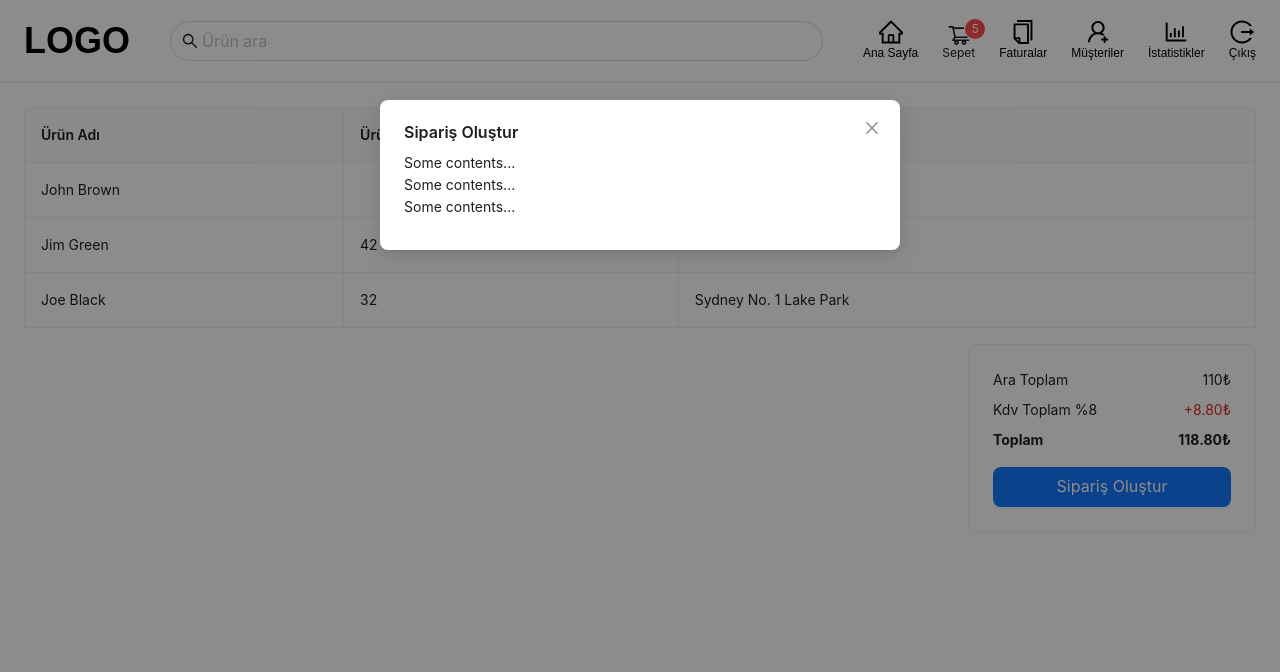
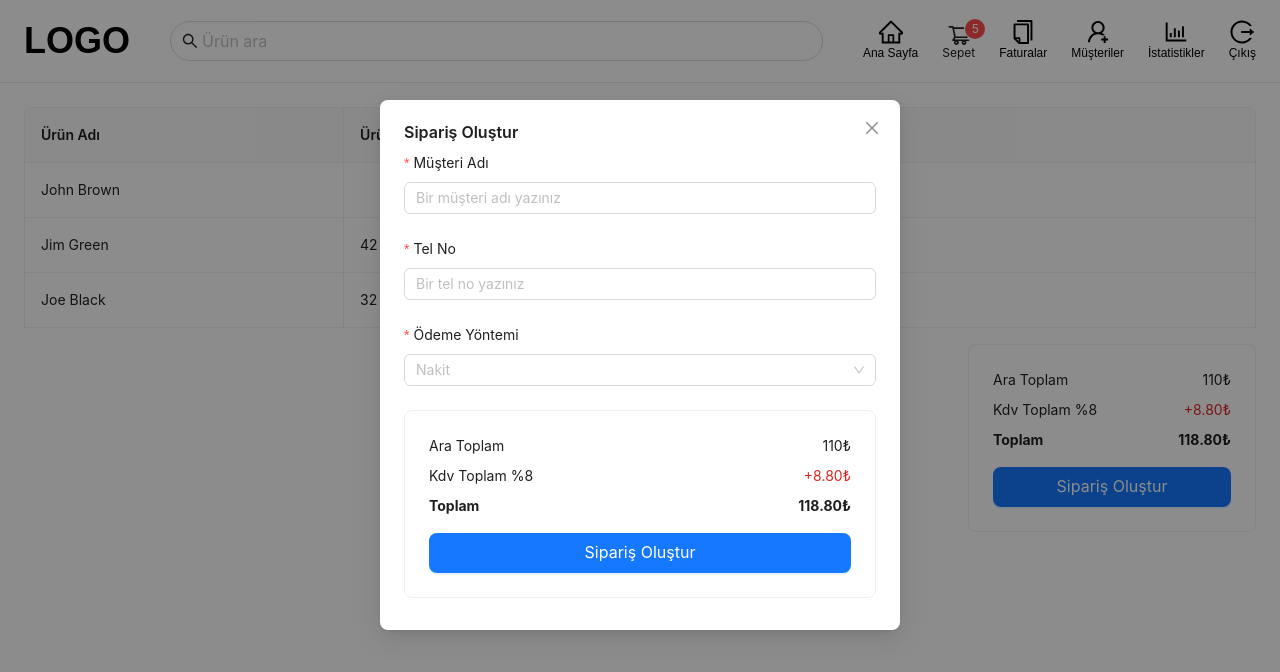
Before and after one commit to dev-ebruates/post-application, a React (Create React App) app: page /cart in a window 1280 px wide. Both pictures are taken after a click on the button "Sipariş Oluştur". Shown: the top 672 px of the page. Built offline with nearby package versions, Linux system fonts and the light colour scheme.

Commit message:
cartPage form oluşturuldu

```diff
--- a/src/pages/CreateBill.jsx
+++ b/src/pages/CreateBill.jsx
@@ -1,16 +1,58 @@
-import { Modal } from "antd";
+import { Modal, Form, Input, Select, Button, Card } from "antd";
 
-const CreateBill = ({isModalOpen, setIsModalOpen}) => {
+const CreateBill = ({ isModalOpen, setIsModalOpen }) => {
+  const onFinish = (values) => {
+    console.log("Received values of form: ", values);
+  };
   return (
     <Modal
       title="Sipariş Oluştur"
       open={isModalOpen}
       onCancel={() => setIsModalOpen(false)}
       footer={false}
+
     >
-      <p>Some contents...</p>
-      <p>Some contents...</p>
-      <p>Some contents...</p>
+      <Form layout={"vertical"}   onFinish={onFinish}>
+        <Form.Item label="Müşteri Adı"
+        name={"customerName"}
+        rules={[{ required: true }]}>
+          <Input placeholder="Bir müşteri adı yazınız" />
+        </Form.Item>
+        <Form.Item label="Tel No"
+        name={"phoneNumber"} rules={[{ required: true }]}>
+          <Input placeholder="Bir tel no yazınız" />
+        </Form.Item>
+        <Form.Item label="Ödeme Yöntemi"
+        name={"paymentMode"} rules={[{ required: true }]}>
+          <Select placeholder="Nakit">
+            <Select.Option value="Nakit">Nakit</Select.Option>
+            <Select.Option value="Kredi Kartı">Kredi Kartı</Select.Option>
+          </Select>
+        </Form.Item>
+        <Card className="w-full">
+          <div className="flex justify-between">
+            <span>Ara Toplam</span>
+            <span>110₺</span>
+          </div>
+          <div className="flex justify-between my-2">
+            <span>Kdv Toplam %8</span>
+            <span className="text-red-600">+8.80₺</span>
+          </div>
+          <div className="flex justify-between">
+            <b>Toplam</b>
+            <b>118.80₺</b>
+          </div>
+          <Button
+            onClick={() => setIsModalOpen(true)}
+            type="primary"
+            className="mt-4 w-full"
+            size="large"
+            htmlType="submit"
+          >
+            Sipariş Oluştur
+          </Button>
+        </Card>
+      </Form>
     </Modal>
   );
 };
```
